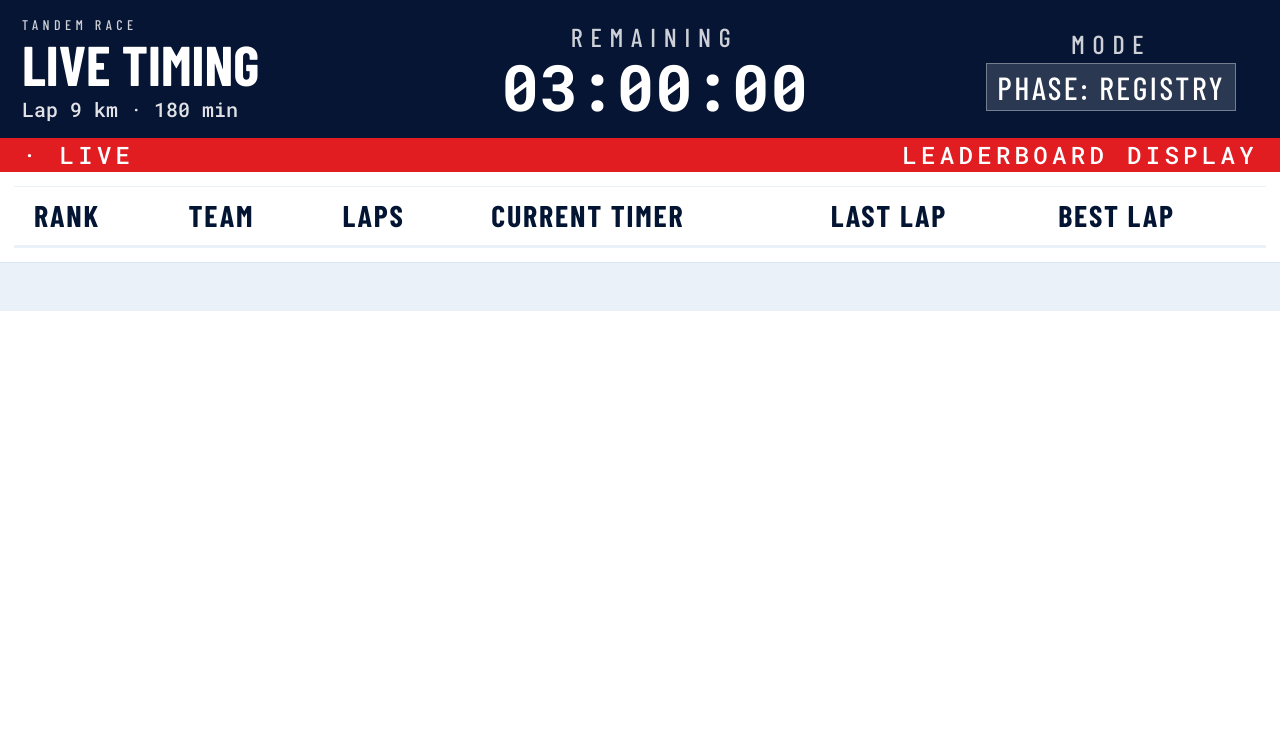
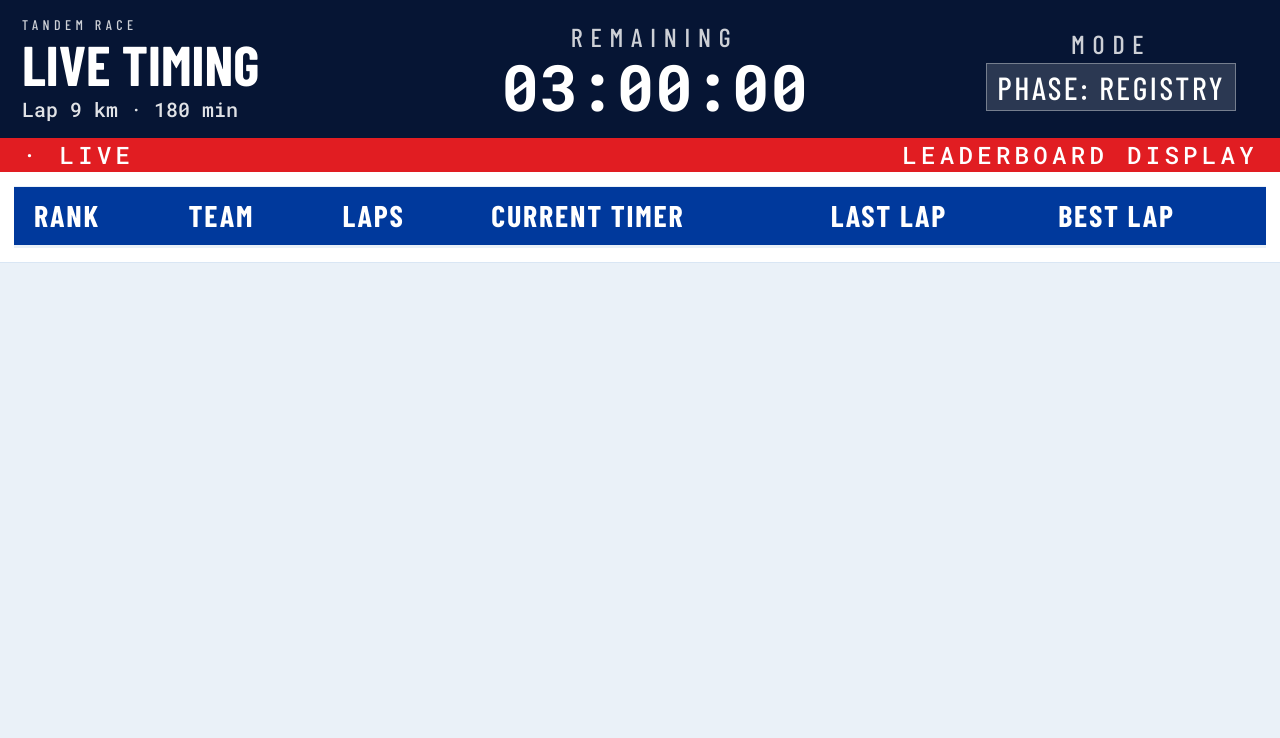
Before and after one commit to webertom6/race_lap_software, a plain HTML site: page static/scoreboard.html in a window 1280 px wide. Shown: the top 738 px of the page. Drawn offline with nearby package versions, Linux system fonts and the light colour scheme; no server answers; a web font is replaced by a local one.

Commit message:
background dsicontinuity and detached sticky head on leaderboard

```diff
--- a/static/style.css
+++ b/static/style.css
@@ -15,7 +15,6 @@
   --muted: #5f6f86;
   --grid: #d9e6f4;
   --line: #eaf1f8;
-  --bg: #f5f7fa;
   --card: #ffffff;
   --danger: #b91c1c;
 }
@@ -26,7 +25,7 @@
 
 body {
   margin: 0;
-  background: var(--bg);
+  background: var(--line);
   color: var(--text);
   font-family: var(--font-body);
 }
@@ -533,7 +532,7 @@ button.active {
 
 /* 5. Scoreboard layout */
 .sb-screen {
-  background: #fff;
+  background: var(--line);
 }
 
 .sb-screen .page {
@@ -685,7 +684,9 @@ button.active {
   position: sticky;
   top: 0;
   z-index: 2;
-  background: #fff;
+  background: #00399c;
+  color: #fff;
+  /* border-bottom: 2px solid #005eff; */
 }
 
 .sb-screen th {
```
